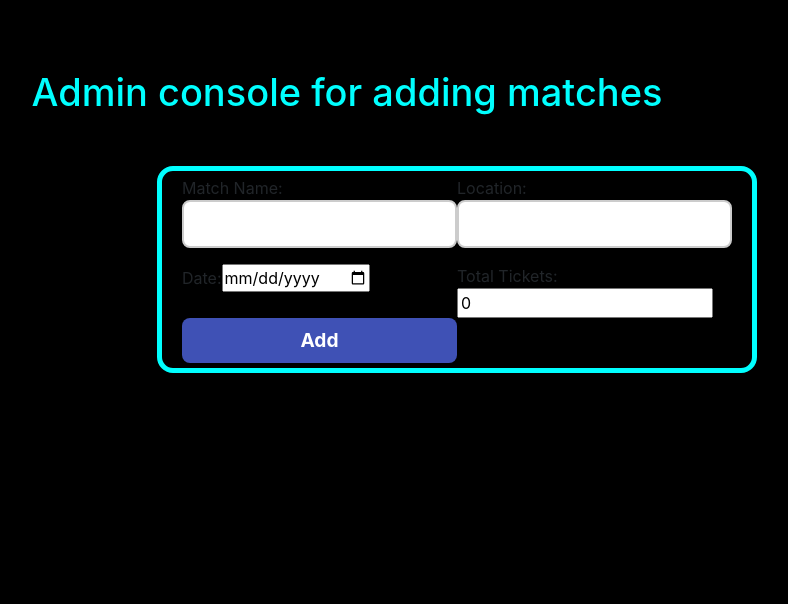
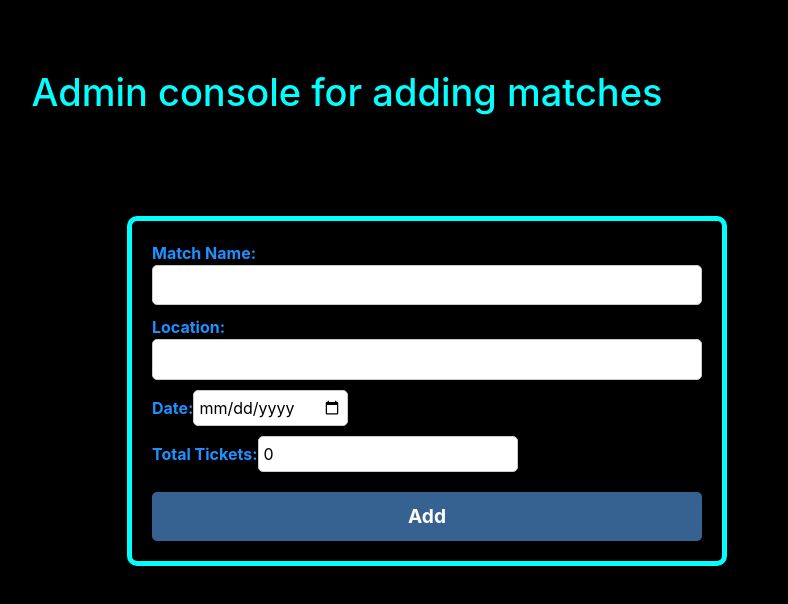
Before and after one commit to ArpitxGit/NIUM-NEXT-IN-HACK, a React (Create React App) app in the folder react-app/: page /admin in a window 1280 px wide. Shown: the top 604 px of the page, without its empty margins (293-1081 px from the left). Built offline with nearby package versions, Linux system fonts and the light colour scheme.

Commit message:
modifying the pages

```diff
--- a/react-app/src/admin.css
+++ b/react-app/src/admin.css
@@ -1,35 +1,28 @@
-.form-container {
+#admin .container1{
     display: flex;
     flex-direction: column;
-    align-items: center;
-    margin: 20px;
     padding: 20px;
-    border: 1px solid black;
+    border: 5px solid aqua;
     border-radius: 10px;
+    margin-top: 100px;
+    margin-left: 420px;
   }
 
-  .form-group {
-    margin: 10px;
-    display: flex;
-    flex-direction: row;
-    align-items: center;
-  }
 
-  .form-label {
+  #admin label {
     font-weight: bold;
-    margin-bottom: 5px;
     color:dodgerblue;
   }
 
-  .form-input {
+  #admin input {
     padding: 5px;
     margin-bottom: 10px;
     border-radius: 5px;
     border: 1px solid #ccc;
   }
 
-  .form-button {
-    background-color: #007bff;
+  #admin button {
+    background-color: #366292;
     color: #fff;
     border: none;
     padding: 10px 20px;
@@ -39,6 +32,6 @@
     transition: 0.2s ease;
   }
 
-  .form-button:hover {
+  #admin button:hover {
     background-color: #0062cc;
   }
```
